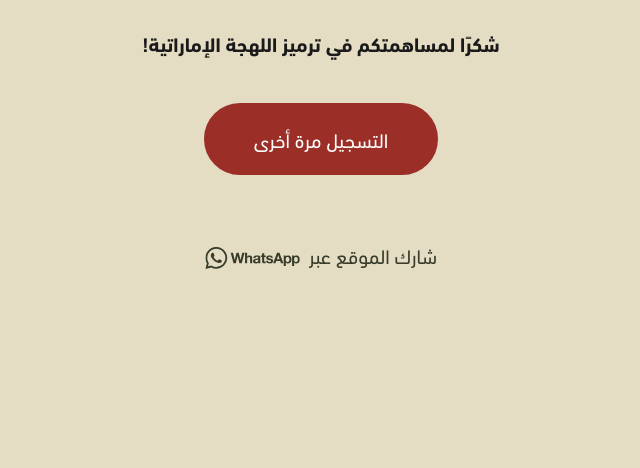
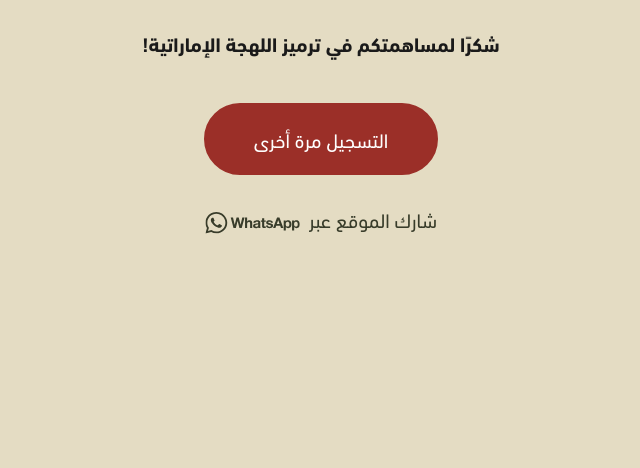
Before and after one commit to rufaelfekadu/ramsalab-light, a Flask app: page /thanks in a window 1280 px wide. Shown: the part 296-764 px from the top of the page, without its empty margins (319-959 px from the left). Run offline with Flask 3, Linux system fonts and the light colour scheme.

Commit message:
Enhance styling for WhatsApp share link and image in thanks.html template

```diff
--- a/flask/app/templates/thanks.html
+++ b/flask/app/templates/thanks.html
@@ -106,18 +106,24 @@
         color: #383c2a;
         font-size: var(--font-size-xl);
         font-weight: var(--font-weight-semibold);
+        line-height: 1.2;
     }
 
     .whatsapp-share-link {
-        display: inline-block;
+        display: inline-flex;
+        align-items: center;
+        justify-content: center;
         text-decoration: none;
+        line-height: 0;
     }
 
     .whatsapp-share-link img {
         width: 6em;
-        height: 6em;
-        vertical-align: middle;
-        transform: translateY(0.2em);
+        height: auto;
+        display: block;
+        object-fit: contain;
+        object-position: center;
+        transform: translateY(0.25em);
     }
 </style>
 {% endblock %}
```
